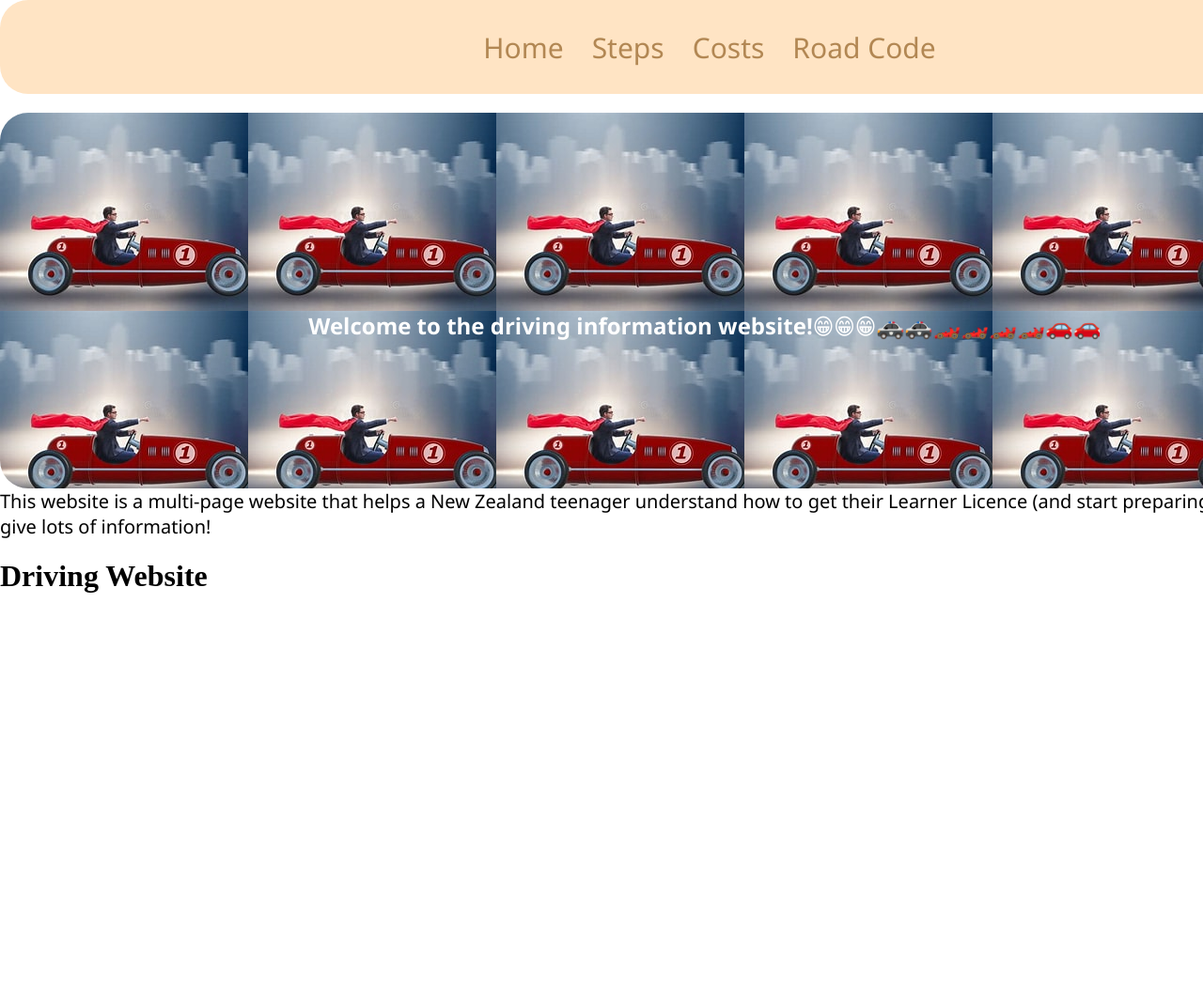
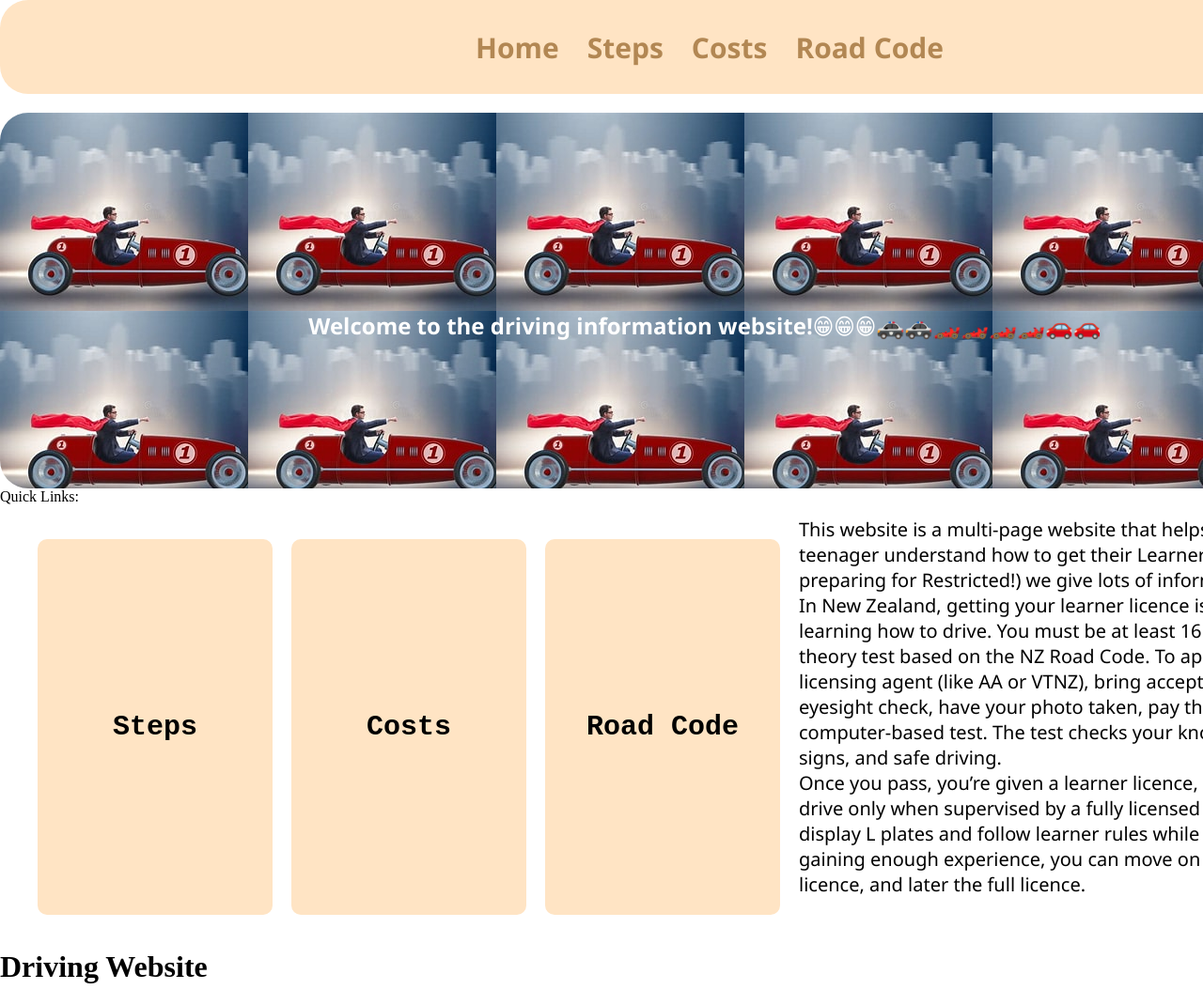
Before and after one commit to Ku22023/roadrecap, a plain HTML site: page index.html in a window 1280 px wide. Shown: the top 1070 px of the page at 94% size. Before the commit the page ends 800 px from the top, so only its background shows below. Drawn offline with Linux system fonts and the light colour scheme.

Commit message:
Did more with homepage index page

```diff
--- a/index.html
+++ b/index.html
@@ -21,9 +21,35 @@
         <section id="Heroimage">
             <h1 class="herotext">Welcome to the driving information website!😁😁😁🚓🚓🏎️🏎️🏎️🏎️🚗🚗</h1>
         </section>
-        <article class="indexbodytext">This website is a multi-page website that helps a New Zealand teenager understand how to get their Learner Licence (and start preparing for Restricted!)
+        <section id="IndexMainInfo">
+            <article id="indexbodytext">This website is a multi-page website that helps a New Zealand teenager understand how to get their Learner Licence (and start preparing for Restricted!)
             we give lots of information!
-        </article>
+            </br>In New Zealand, getting your learner licence is the first step to learning how to drive. You must be at least 16 years old and pass a theory test based on the NZ Road Code. To apply, you go to a licensing agent (like AA or VTNZ), bring acceptable ID, pass an eyesight check, have your photo taken, pay the fee, and sit the computer-based test. The test checks your knowledge of road rules, signs, and safe driving. </br>
+
+Once you pass, you’re given a learner licence, which allows you to drive only when supervised by a fully licensed driver. You must display L plates and follow learner rules while practising. After gaining enough experience, you can move on to the restricted licence, and later the full licence.
+            </article>
+            <article id="indexquicklinks">
+            Quick Links:
+                <ul>
+                    <a href="steps.html" class="quicklinkbutton">
+                        <section class="quicklinktext">
+                            Steps
+                        </section>
+                    </a>
+
+                    <a href="costs.html" class="quicklinkbutton">
+                        <section class="quicklinktext">
+                            Costs
+                        </section>
+                    </a>
+                    <a href="roadcode.html" class="quicklinkbutton">
+                        <section class="quicklinktext">
+                            Road Code
+                        </section>
+                    </a>
+                </ul>
+            </article>
+        </section>
         <h1>Driving Website</h1>
     </main>
 </body>
--- a/stylesheet.css
+++ b/stylesheet.css
@@ -4,6 +4,7 @@ body {
 }
 
 nav {
+    position: sticky;
     display: flex;
     align-items: center;
     background-color: bisque;
@@ -26,12 +27,12 @@ nav a {
     color: #B28753;
     font-family: 'Segoe UI', Tahoma, Geneva, Verdana, sans-serif;
     transition: 2s;
+    font-weight: bold;
 }
 
 nav a:hover {
     text-decoration: underline;
-    font-weight: bold;
-    font-size: 20px;
+    font-size: 40px;
 }
 
 
@@ -49,7 +50,45 @@ nav a:hover {
     padding-top: 210px
 }
 
-.indexbodytext {
+#indexbodytext {
+    margin-top: 30px;
     font-family: 'Segoe UI', Tahoma, Geneva, Verdana, sans-serif;
-    font-size: 20px
+    font-size: 20px;
 }
+
+#IndexMainInfo {
+    display: flex;
+    flex-direction: row-reverse;
+}
+
+#indexquicklinks ul{
+    display: flex;
+    text-decoration: none;
+    flex-direction: row;
+}
+
+.quicklinkbutton {
+    display: flex;
+    margin: 20px 20px 0 0;
+    align-items: center;
+    background-color: bisque;
+    width: 250px;
+    text-decoration: none;
+    height: 400px;
+    justify-content: center;
+    border-radius: 10px;
+}
+
+.quicklinktext {
+    text-decoration: none;
+    color: black;
+    font-weight: bold;
+    font-family: 'Courier New', Courier, monospace;
+    font-size: 30px;
+}
+
+.quicklinkbutton:hover {
+    text-decoration: underline;
+    font-size: 60px;
+    text-decoration-color: black;
+}
```
